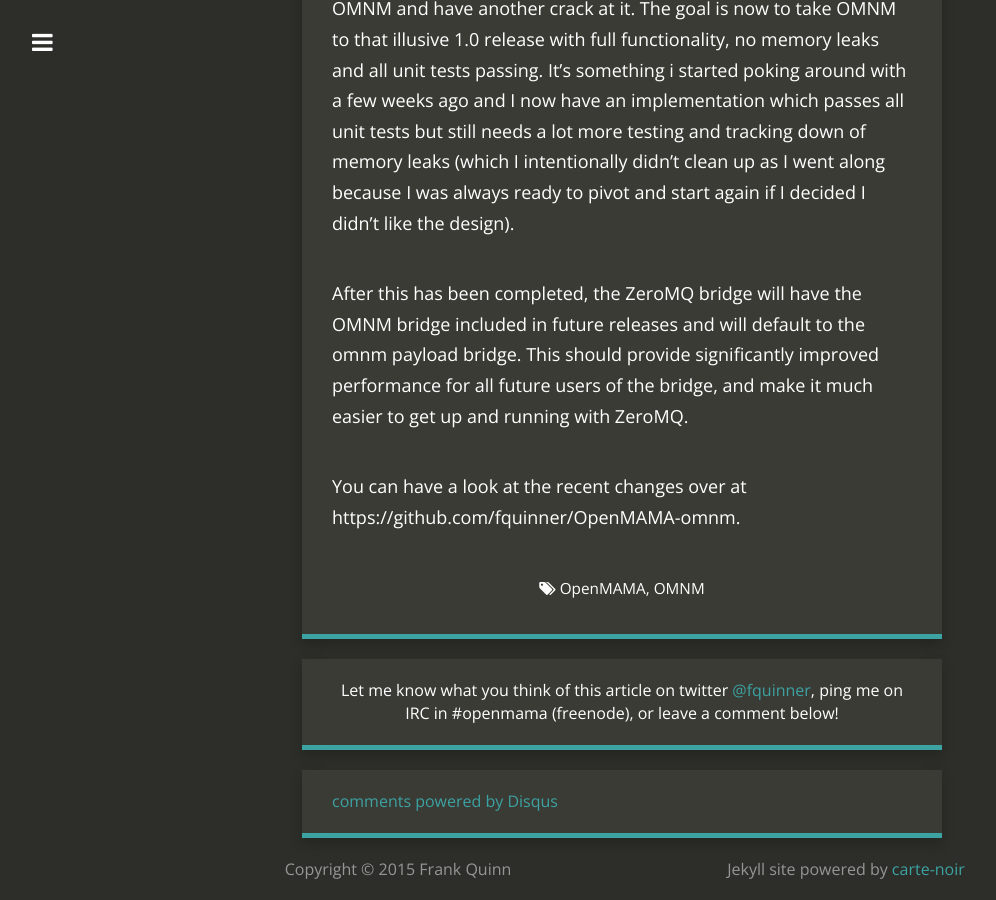
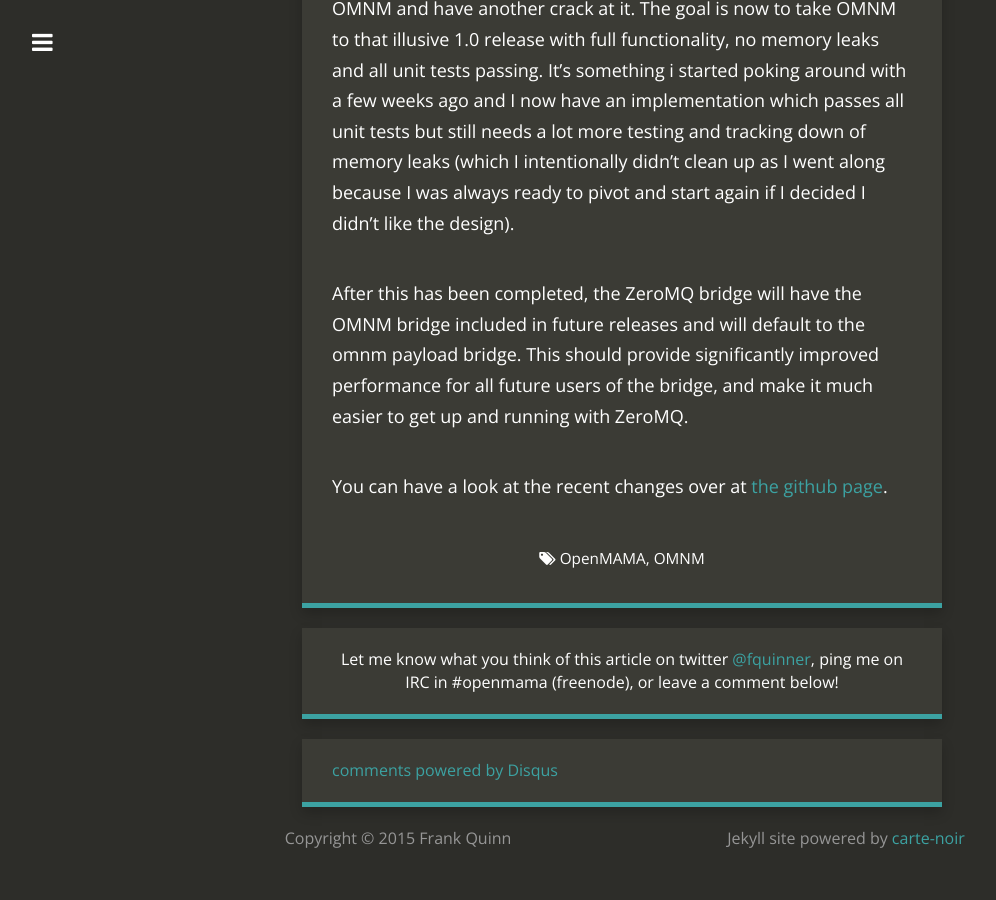
Before and after one commit to fquinner/fquinner.github.io, a Jekyll site: the page built from _posts/2016-10-26-confessions-of-a-completionist.md, in a window 1280 px wide and 900 px high, scrolled down 2207 px. Shown: the whole window, without its empty margins (18-1014 px from the left). Built offline with Jekyll 4.4.1, drawn with Linux system fonts in a browser that asks for light colours; nearby versions of some CDN libraries; comment, search, counter and statistics services are not loaded; after the commit the page ends 3077 px from its top, so only the background shows below that.

Commit message:
Added link at end of most recent article

```diff
--- a/_posts/2016-10-26-confessions-of-a-completionist.md
+++ b/_posts/2016-10-26-confessions-of-a-completionist.md
@@ -29,4 +29,4 @@
 
 After this has been completed, the ZeroMQ bridge will have the OMNM bridge included in future releases and will default to the omnm payload bridge. This should provide significantly improved performance for all future users of the bridge, and make it much easier to get up and running with ZeroMQ.
 
-You can have a look at the recent changes over at https://github.com/fquinner/OpenMAMA-omnm.
+You can have a look at the recent changes over at [the github page](https://github.com/fquinner/OpenMAMA-omnm).
```
